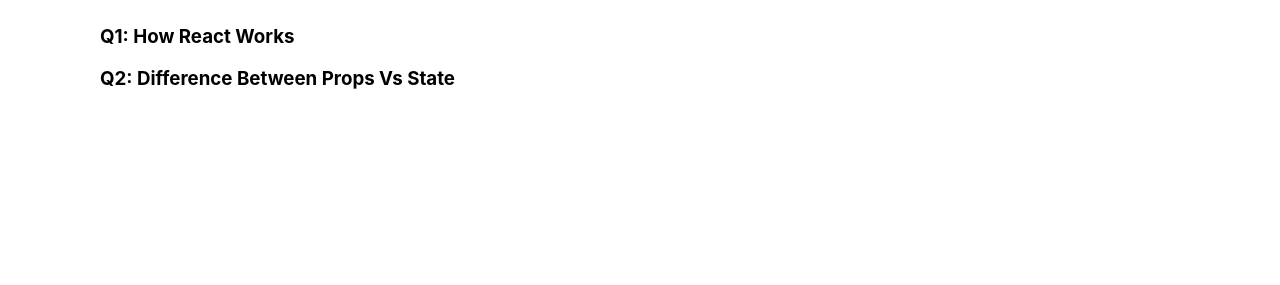
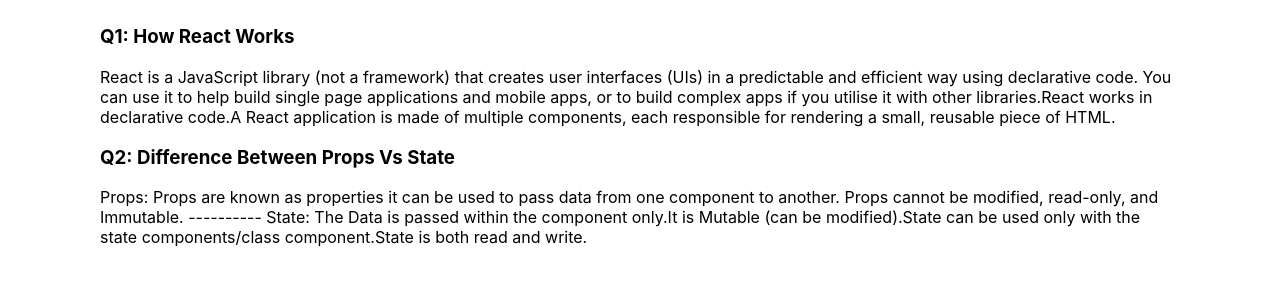
Before and after one commit to Mehadi-Hasan98/laptop-store-bd-website, a React (Create React App) app: page / in a window 1280 px wide. Shown: the part 2347-2632 px from the top of the page. Before the commit the page ends 2537 px from the top, so only its background shows below. Built offline with nearby package versions, Linux system fonts and the light colour scheme.

Commit message:
bonus part done

```diff
--- a/src/components/Footer/Footer.js
+++ b/src/components/Footer/Footer.js
@@ -6,9 +6,13 @@
         <div className='footer'>
             <h1>Question And Answer:</h1>
             <h3>Q1: How React Works</h3>
-            <p></p>
+            <p>React is a JavaScript library (not a framework) that creates user interfaces (UIs) in a predictable and efficient way using declarative code. You can use it to help build single page applications and mobile apps, or to build complex apps if you utilise it with other libraries.React works in declarative code.A React application is made of multiple components, each responsible for rendering a small, reusable piece of HTML.
+            </p>
             <h3>Q2: Difference Between Props Vs State</h3>
-            <p></p>
+            <p>Props: Props are known as properties it can be used to pass data from one component to another. Props cannot be modified, read-only, and Immutable.
+                ----------
+                State: The Data is passed within the component only.It is Mutable (can be modified).State can be used only with the state components/class component.State is both read and write.
+            </p>
         </div>
     );
 };
```
Also changed, not shown: 1 other file (tests, documents, lock files or other folders).
